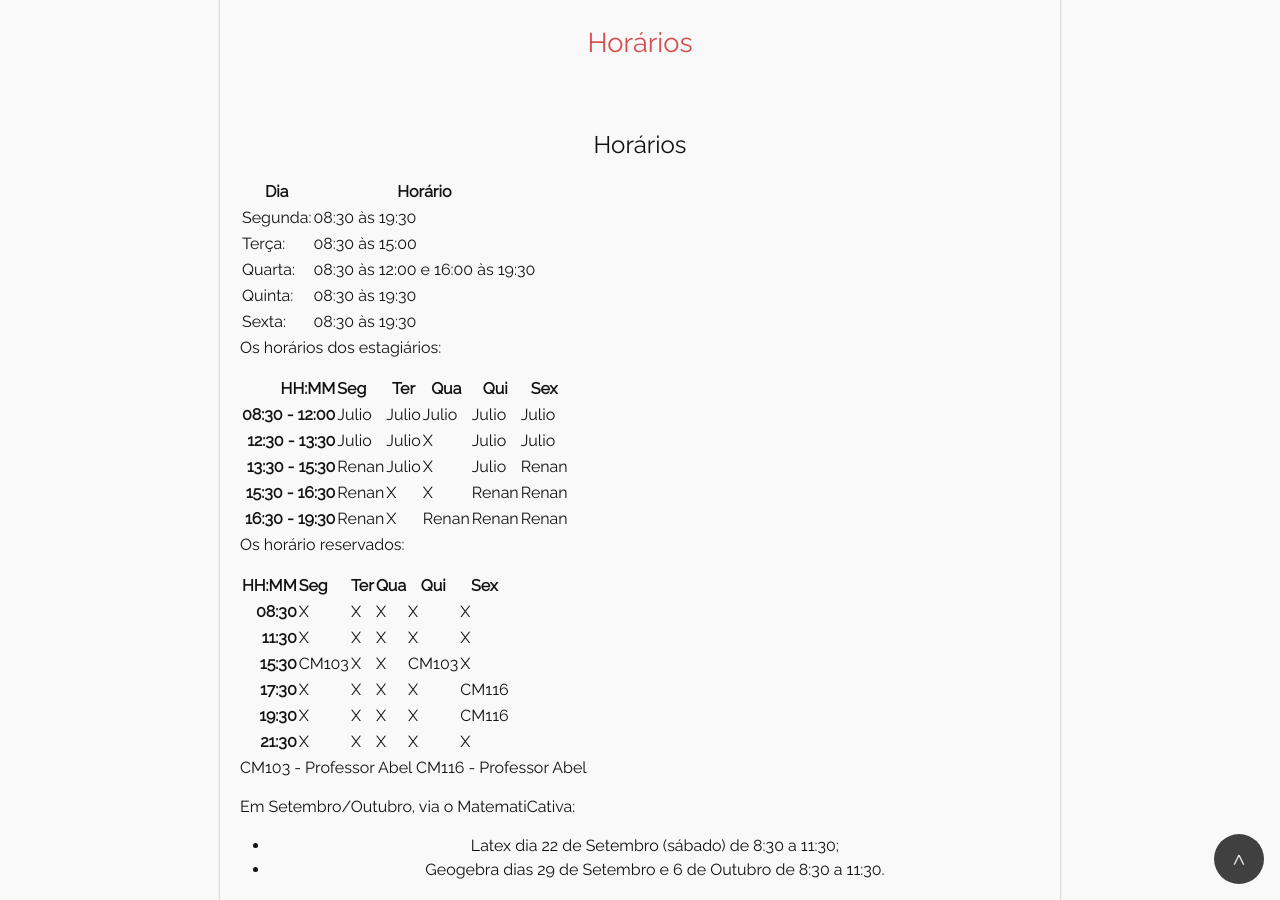
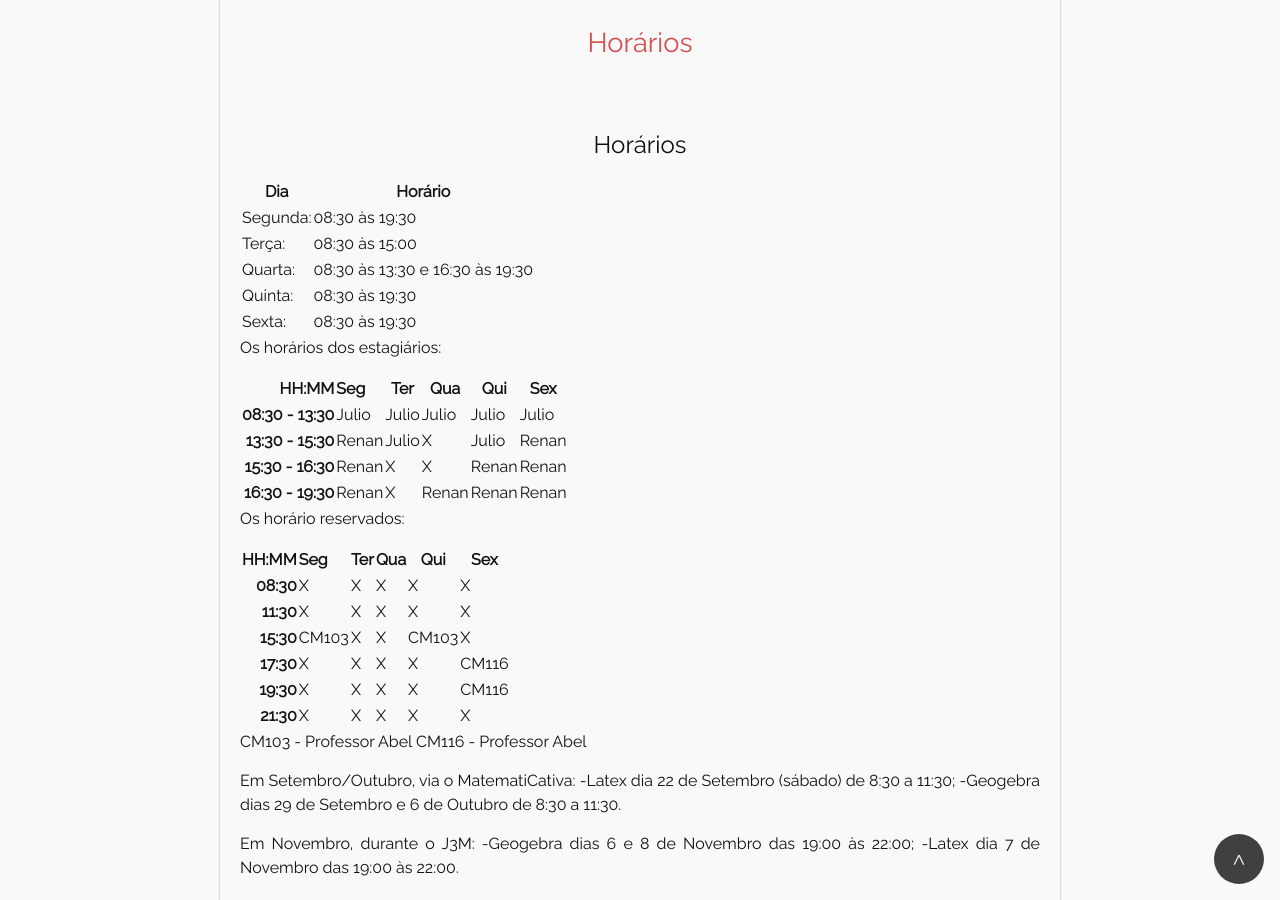
Before and after one commit to ufpr-lamind/ufpr-lamind.github.io, a Jekyll site: the page built from horario.md, in a window 1280 px wide and 900 px high, scrolled down 670 px. Built offline with Jekyll 4.4.1, drawn with Linux system fonts in a browser that asks for light colours; our own code applies the rules of GitHub Pages for plain Markdown files; some of the changed text lies outside the part shown.

Commit message:
corrigindo horarios

```diff
--- a/horario.md
+++ b/horario.md
@@ -4,7 +4,7 @@ Dia      | Horário
 -------- | -------
 Segunda: | 08:30 às 19:30
 Terça:   | 08:30 às 15:00
-Quarta:  | 08:30 às 12:00 e 16:00 às 19:30
+Quarta:  | 08:30 às 13:30 e 16:30 às 19:30
 Quinta:  | 08:30 às 19:30
 Sexta:   | 08:30 às 19:30
 
@@ -13,8 +13,7 @@ Os horários dos estagiários:
 
 HH:MM | Seg | Ter | Qua | Qui | Sex
 --: | :--- | --- | --- | --- | ---
-**08:30 - 12:00** | Julio | Julio | Julio | Julio | Julio
-**12:30 - 13:30** | Julio | Julio |   X   | Julio | Julio
+**08:30 - 13:30** | Julio | Julio | Julio | Julio | Julio
 **13:30 - 15:30** | Renan | Julio |   X   | Julio | Renan
 **15:30 - 16:30** | Renan |   X   |   X   | Renan | Renan
 **16:30 - 19:30** | Renan |   X   | Renan | Renan | Renan
@@ -35,9 +34,9 @@ CM103 - Professor Abel
 CM116 - Professor Abel
 
 Em Setembro/Outubro, via o MatematiCativa:
-- Latex dia 22 de Setembro (sábado) de 8:30 a 11:30;
-- Geogebra dias 29 de Setembro e 6 de Outubro  de 8:30 a 11:30.
+-Latex dia 22 de Setembro (sábado) de 8:30 a 11:30;
+-Geogebra dias 29 de Setembro e 6 de Outubro  de 8:30 a 11:30.
 
 Em Novembro, durante o J3M:
-- Geogebra dias 6 e 8 de Novembro das 19:00 às 22:00;
-- Latex dia 7 de Novembro das 19:00 às 22:00.
+-Geogebra dias 6 e 8 de Novembro das 19:00 às 22:00;
+-Latex dia 7 de Novembro das 19:00 às 22:00.
```
